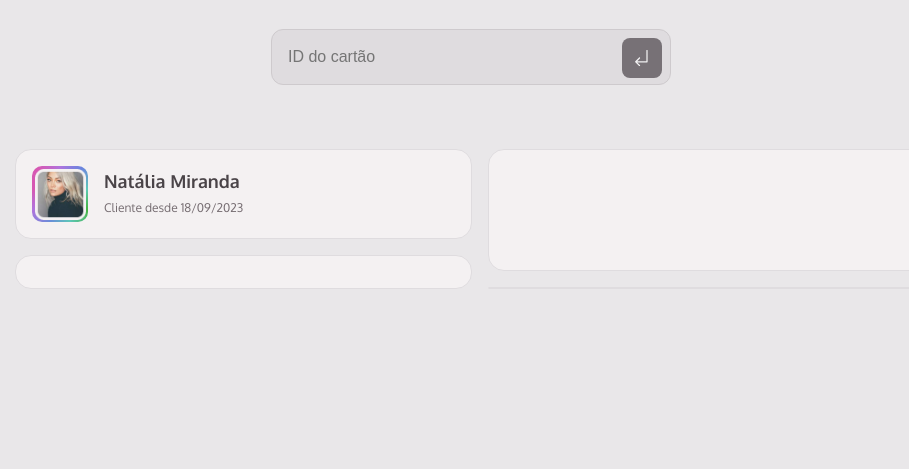
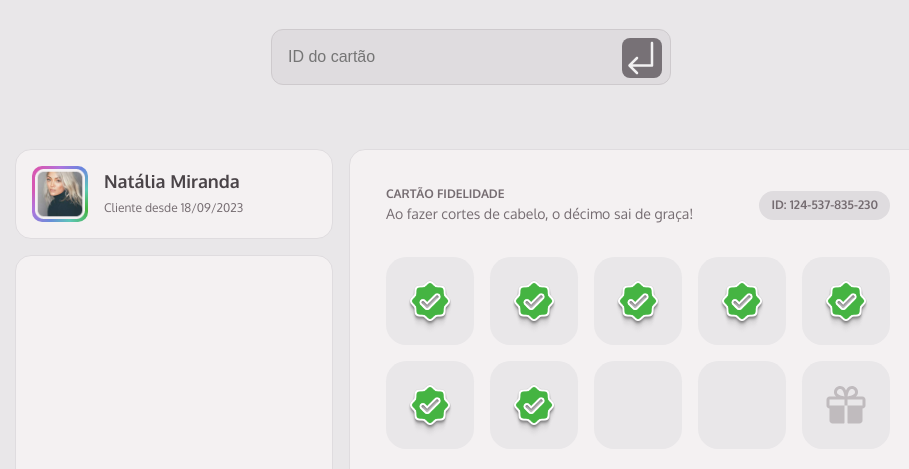
Before and after one commit to saramargarido/members-club, a website built with webpack: page index.html in a window 1280 px wide. Shown: the part 123-592 px from the top of the page, without its empty margins (169-1078 px from the left). Built offline with nearby package versions, Linux system fonts and the light colour scheme; files whose address does not match are found by name.

Commit message:
loyalty card section

```diff
--- a/index.html
+++ b/index.html
@@ -35,7 +35,49 @@
         </figcaption>
       </figure>
     </div>
-    <div id="loyalty-card" class="card"></div>
+    <div id="loyalty-card" class="card">
+      <div class="title-loyalty-card">
+        <div>
+          <h3 class="subtitle">Cartão fidelidade</h3>
+          <p>Ao fazer cortes de cabelo, o décimo sai de graça!</p>
+        </div>
+        <div class="id">
+          <h3 class="subtitle">ID: 124-537-835-230</h3>
+        </div>
+      </div>
+      <div class="stickers-area">
+        <div>
+          <img src="./src/assets/icons/PinCheck.png" alt="ícone de um selo">
+        </div>
+        <div>
+          <img src="./src/assets/icons/PinCheck.png" alt="ícone de um selo">
+        </div>
+        <div>
+          <img src="./src/assets/icons/PinCheck.png" alt="ícone de um selo">
+        </div>
+        <div>
+          <img src="./src/assets/icons/PinCheck.png" alt="ícone de um selo">
+        </div>
+        <div>
+          <img src="./src/assets/icons/PinCheck.png" alt="ícone de um selo">
+        </div>
+        <div>
+          <img src="./src/assets/icons/PinCheck.png" alt="ícone de um selo">
+        </div>
+        <div>
+          <img src="./src/assets/icons/PinCheck.png" alt="ícone de um selo">
+        </div>
+        <div>
+          <!-- <img src="./src/assets/icons/PinCheck.png" alt="ícone de um selo"> -->
+        </div>
+        <div>
+          <!-- <img src="./src/assets/icons/PinCheck.png" alt="ícone de um selo"> -->
+        </div>
+        <div>
+          <img src="./src/assets/icons/giftPlacehoder.svg" alt="ícone de um selo">
+        </div>
+      </div>
+    </div>
     <div id="gift" class="card"></div>
     <div id="history" class="card"></div>
   </main>
--- a/src/styles/global.css
+++ b/src/styles/global.css
@@ -54,10 +54,23 @@ h2 {
   font-weight: var(--fw-bold);
 }
 
+p {
+  font-size: var(--body---text--sm);
+
+  @media (width <=768px) {
+    font-size: var(--body---text--xs);
+  }
+}
+
 small {
   font-size: var(--body---text--xs);
   color: var(--base---gray-500);
   line-height: 140%;
+}
+
+img {
+  width: 100%;
+  height: auto;
 }
 
 .card {
@@ -65,3 +78,11 @@ small {
   border: 1px solid var(--base---gray-300);
   border-radius: 1rem;
 }
+
+.subtitle {
+  font-size: var(--heading---subtitle--sm);
+  color: var(--base---gray-500);
+  text-transform: uppercase;
+  font-weight: var(--fw-bold);
+  line-height: 140%;
+}
--- a/src/styles/header.css
+++ b/src/styles/header.css
@@ -32,6 +32,7 @@ header {
       font-size: 1rem;
       background-color: transparent;
       color: var(--base---gray-700);
+      line-height: 140%;
       caret-color: var(--main---pink);
       outline: none;
       border: none;
--- a/src/styles/main.css
+++ b/src/styles/main.css
@@ -11,6 +11,8 @@ main {
     "history gift gift"
   ;
 
+  grid-template-columns: minmax(1rem, 320px) auto;
+
   & #member {
     grid-area: member;
     padding: 1rem;
@@ -21,7 +23,7 @@ main {
       gap: 1rem;
 
       & .gradient {
-        padding: 2.5px;
+        padding: 2.6px;
         width: 3.5rem;
         height: 3.5rem;
         border-radius: 10px;
@@ -36,6 +38,65 @@ main {
 
   & #loyalty-card {
     grid-area: card;
+    padding: 2.25rem;
+    display: flex;
+    flex-direction: column;
+    gap: 2rem;
+
+    & .title-loyalty-card {
+      display: flex;
+      justify-content: space-between;
+      align-items: center;
+      gap: 1rem;
+
+      & .id {
+        background: var(--base---gray-300);
+        padding: .375rem .75rem;
+        border-radius: 50px;
+
+        & h3 {
+          white-space: nowrap;
+        }
+      }
+    }
+
+    & .stickers-area {
+      display: grid;
+      grid-template-columns: repeat(5, 1fr);
+      gap: 1rem;
+
+      & div {
+        background: var(--base---gray-200);
+        border-radius: 23%;
+        padding: .75rem;
+        aspect-ratio: 1/1;
+        display: flex;
+        justify-content: center;
+        align-items: center;
+
+        & img {
+          max-width: 4rem;
+        }
+
+        & img[src*="giftPlacehoder"] {
+          max-width: 2.5rem;
+          opacity: .35;
+        }
+      }
+
+      @media (width <=768px) {
+        gap: .5rem;
+
+        & div {
+          padding: .5rem;
+
+          & img[src*="giftPlacehoder"] {
+            max-width: 1.5rem;
+          }
+        }
+
+      }
+    }
   }
 
   & #gift {
```
